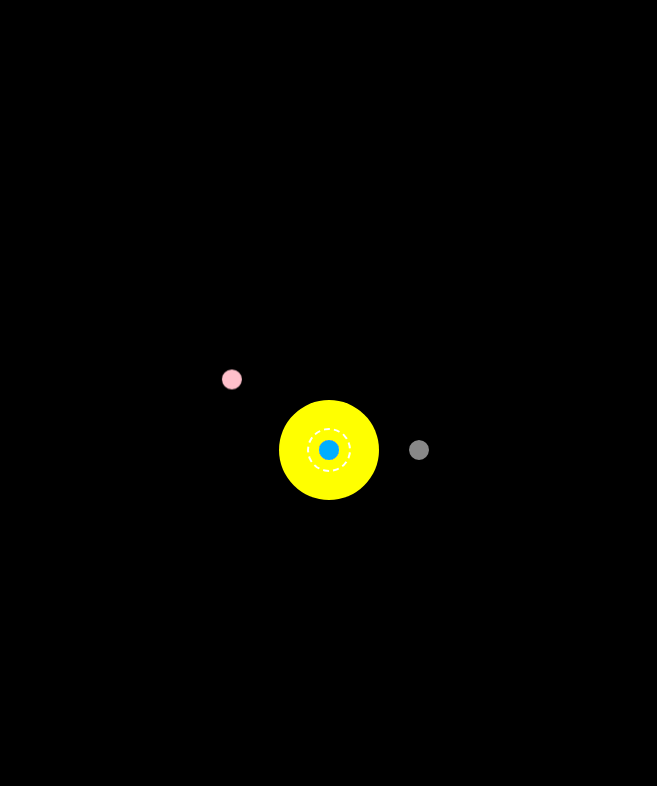
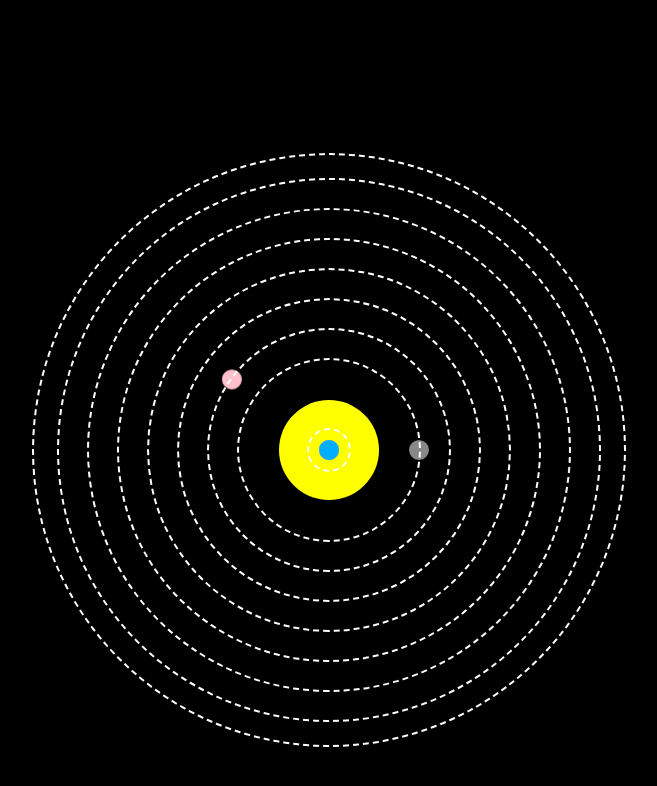
Before and after one commit to Skoodster/solar-system, a plain HTML site: page solarsystem/index.html in a window 1280 px wide. Shown: the whole page, without its empty margins (361-1018 px from the left). Drawn offline with Linux system fonts and the light colour scheme.

Commit message:
orbitals

```diff
--- a/solarsystem/index.html
+++ b/solarsystem/index.html
@@ -7,15 +7,23 @@
 <body>
     <div class="sun">
         <div class="planet mercury"></div>
+        <div class="ringM"></div>
         <div class="planet venus"></div>
+        <div class="ringV"></div>
         <div class="planet earth"></div>
+        <div class="ringE"></div>
         <div class="planet mars"></div>
+        <div class="ringMa"></div>
         <div class="planet jupiter"></div>
+        <div class="ringJ"></div>
         <div class="planet saturn">
             <div class="ring"></div>
         </div>
+        <div class="ringS"></div>
         <div class="planet uranus"></div>
+        <div class="ringU"></div>
         <div class="planet neptune"></div>
+        <div class="ringN"></div>
     </div>
 </body>
 </html>
```
